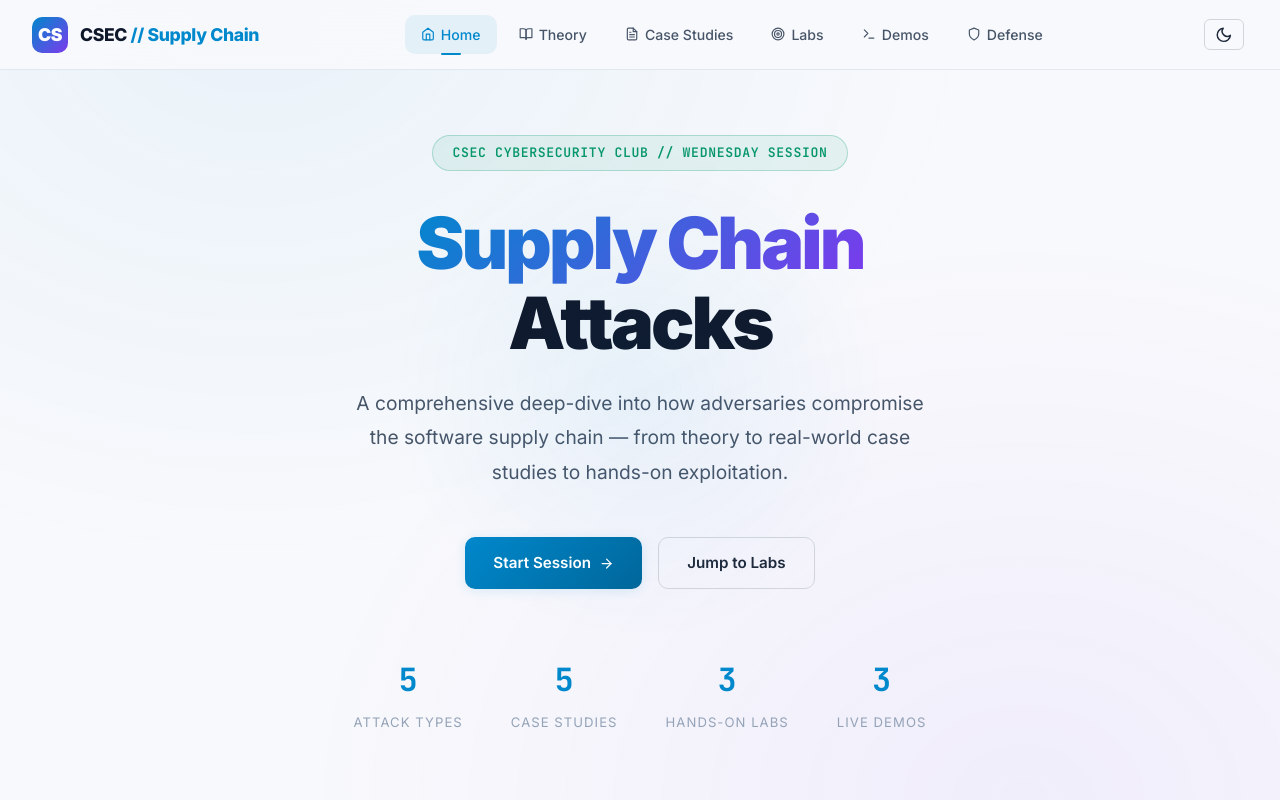
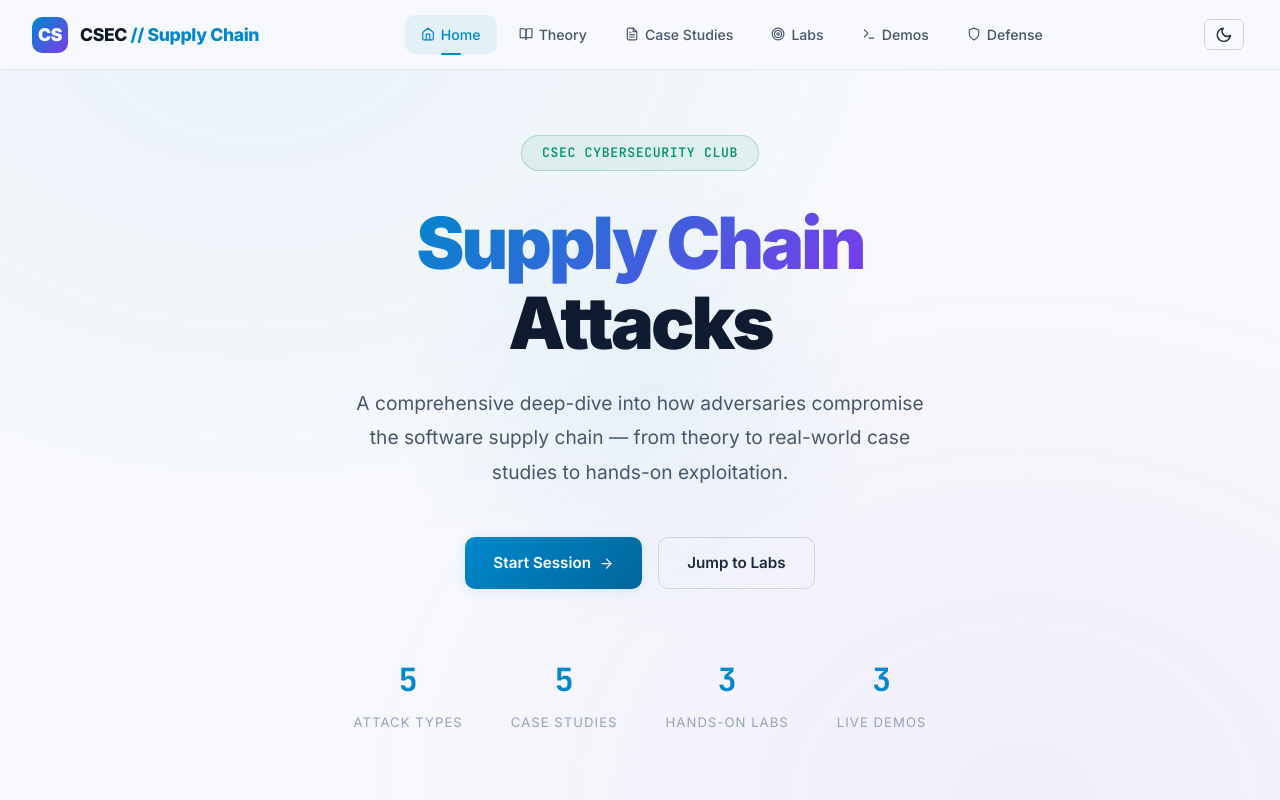
Before and after one commit to willockdany-eng/csec-supply-chain-attack, a React (Vite) app in the folder client/: page / in a window 1280 px wide. Shown: the top 800 px of the page. Built offline with nearby package versions, Linux system fonts and the light colour scheme; the HTML template or start-up script is replaced by a standard one.

Commit message:
modfifed home

```diff
--- a/client/src/pages/Home.jsx
+++ b/client/src/pages/Home.jsx
@@ -48,7 +48,7 @@ export default function Home() {
   return (
     <>
       <section className="hero">
-        <div className="hero-badge">CSEC Cybersecurity Club // Wednesday Session</div>
+        <div className="hero-badge">CSEC Cybersecurity Club</div>
         <h1>
           <span className="gradient-text">Supply Chain</span><br />Attacks
         </h1>
```
